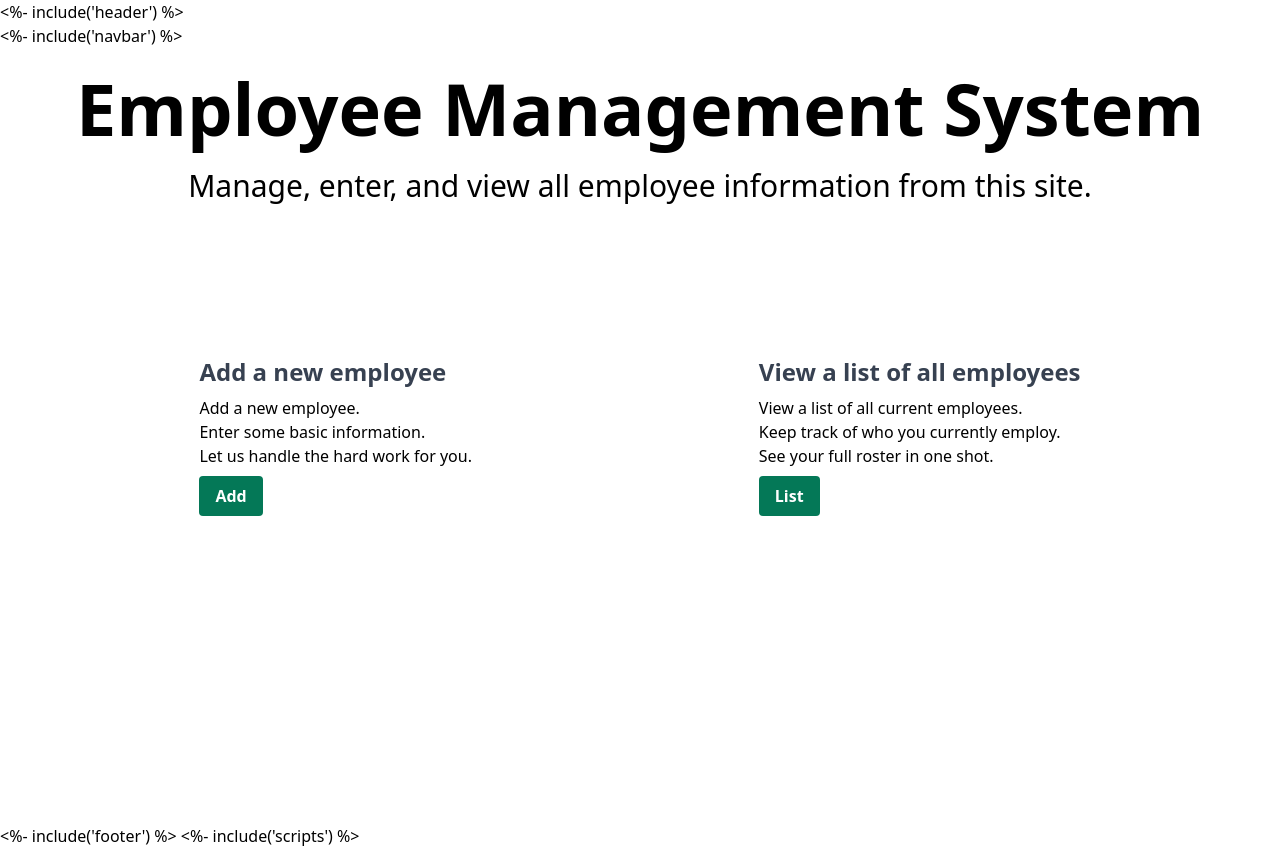
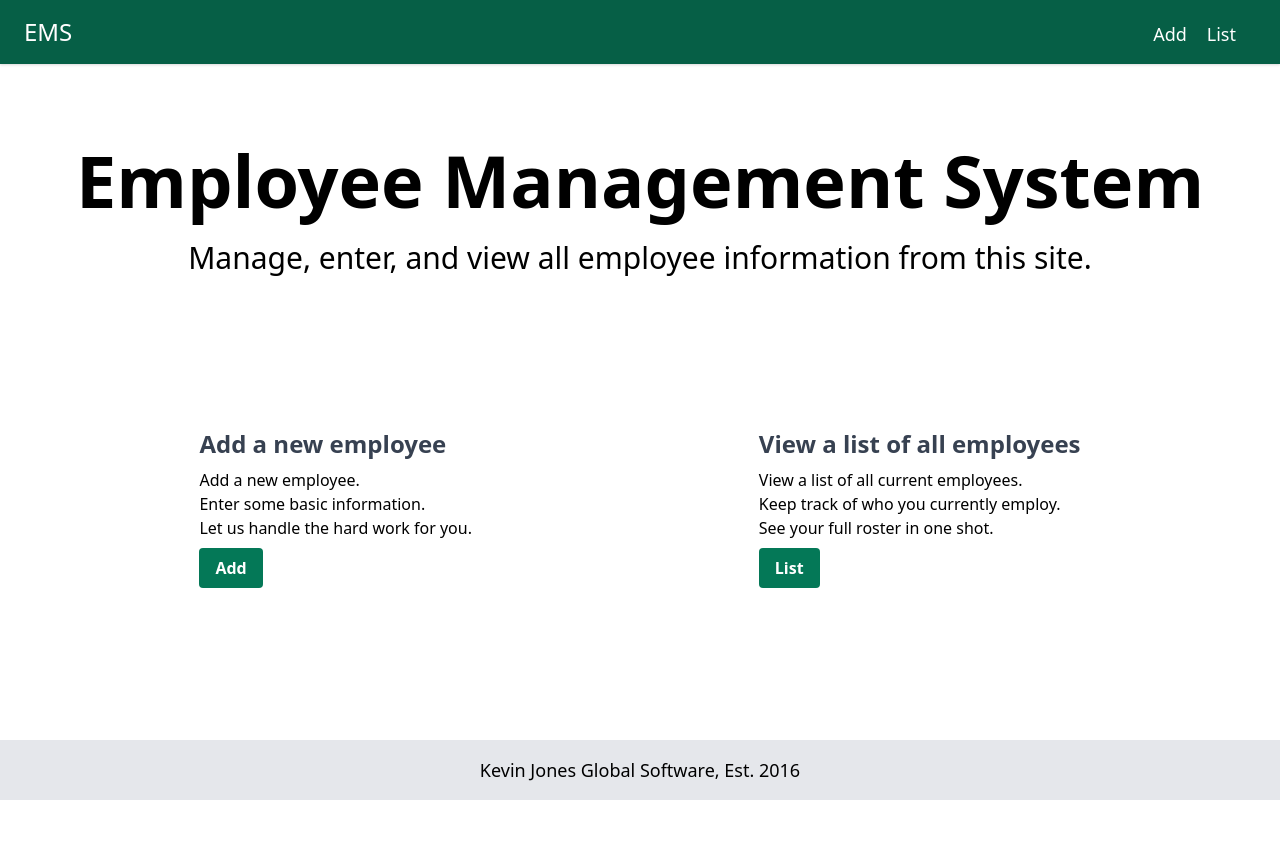
Before and after one commit to joneskj55/ng-employee-management, an Angular app in the folder client/: page / in a window 1280 px wide. After the commit the page ends 800 px from the top, so only its background shows below. Built offline with nearby package versions, Linux system fonts and the light colour scheme.

Commit message:
add nav & footer

```diff
--- a/client/src/app/app.component.html
+++ b/client/src/app/app.component.html
@@ -1,9 +1,27 @@
 <!DOCTYPE html>
 <html lang="en">
-  <%- include('header') %>
-
   <body class="flex flex-col min-h-screen">
-    <%- include('navbar') %>
+    <nav
+      class="sticky top-0 mx-auto p-5 font-sans flex justify-between py-4 px-6 bg-green-800 shadow sm:items-baseline w-full mb-14"
+    >
+      <div>
+        <a href="/" class="text-2xl no-underline text-white hover:text-gray-300"
+          >EMS</a
+        >
+      </div>
+      <ul class="flex flex-row">
+        <a
+          href="/new"
+          class="pr-5 text-lg no-underline text-white hover:text-gray-300"
+          >Add</a
+        >
+        <a
+          href="/list"
+          class="pr-5 text-lg no-underline text-white hover:text-gray-300"
+          >List</a
+        >
+      </ul>
+    </nav>
     <main class="flex-grow mb-20">
       <h1 class="mt-6 text-5xl md:text-7xl font-bold text-center">
         Employee Management System
@@ -63,6 +81,28 @@
         </div>
       </div>
     </main>
+    <footer class="text-center p-4 bg-gray-200 text-sm sm:text-lg">
+      <p>
+        <a
+          href="https://github.com/joneskj55"
+          target="_blank"
+          aria-label="github"
+          ><i
+            aria-hidden="true"
+            id="github-icon"
+            class="fab fa-github social"
+          ></i
+        ></a>
+        <a href="https://kevinjones.engineer" target="_blank" class="p-4"
+          >Kevin Jones Global Software, Est. 2016</a
+        >
+        <a
+          href="https://linkedin.com/in/joneskj55"
+          target="_blank"
+          aria-label="linkedin"
+          ><i aria-hidden="true" class="fab fa-linkedin social"></i
+        ></a>
+      </p>
+    </footer>
   </body>
-  <%- include('footer') %> <%- include('scripts') %>
 </html>
```
